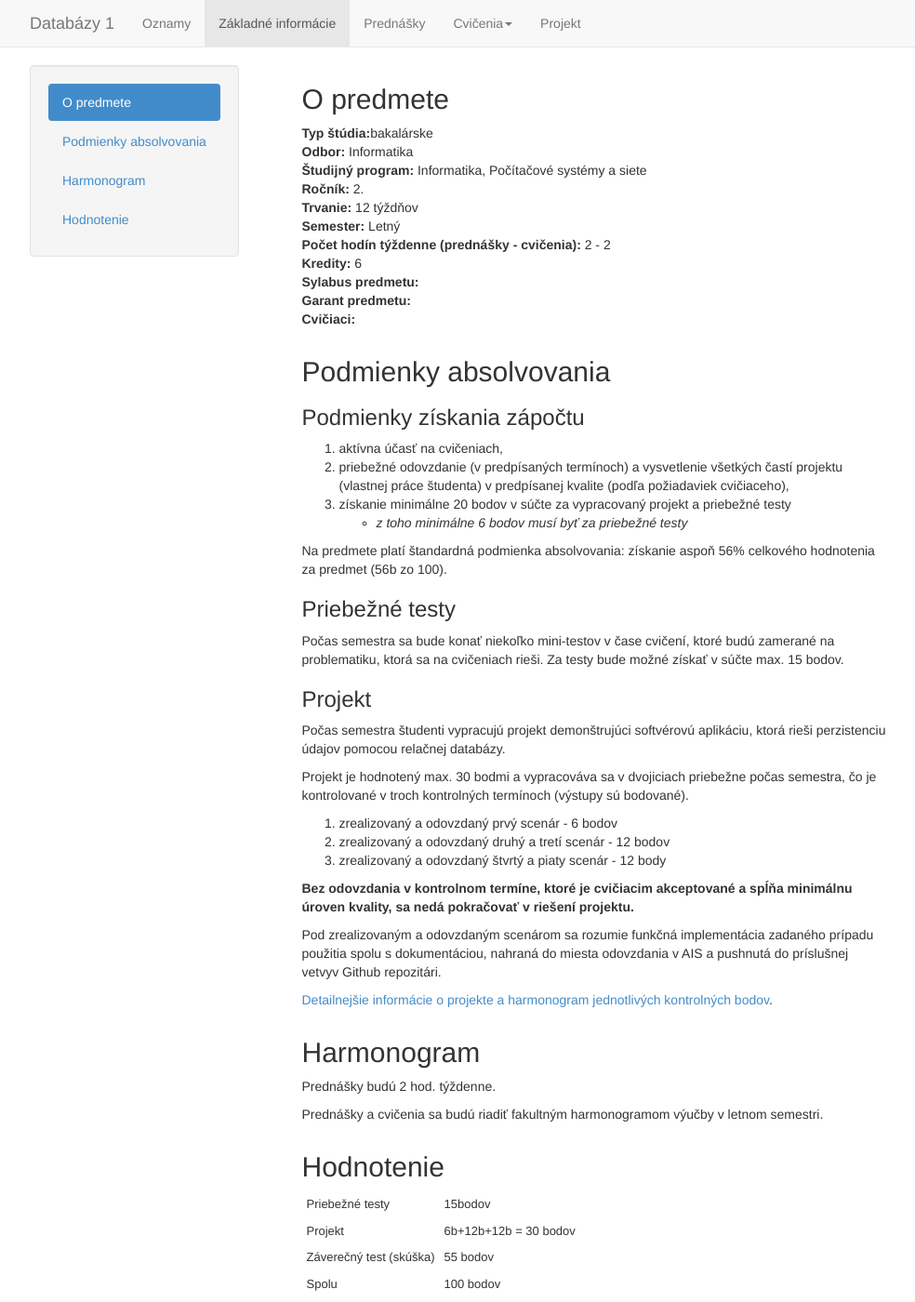
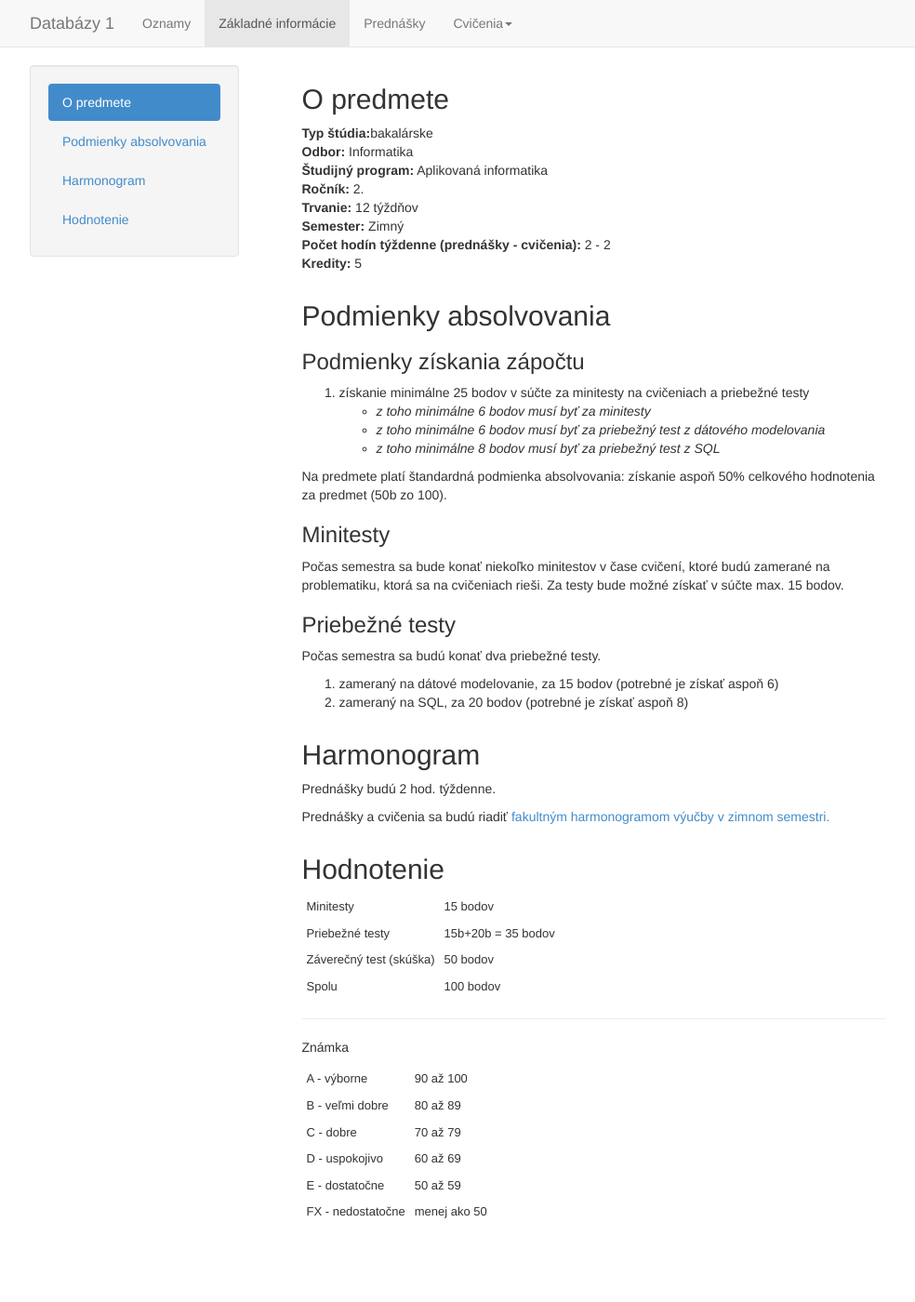
Before and after one commit to dbs-course/dbs-course.github.io, a Jekyll site: the page built from info/index.html, in a window 1280 px wide and 1400 px high. Shown: the whole window at 93% size, without its empty margins (38-1022 px from the left). Built offline with Jekyll 4.4.1, drawn with Linux system fonts in a browser that asks for light colours; nearby versions of some CDN libraries; some of the changed text lies outside the part shown.

Commit message:
Update info for FMFI 2021

```diff
--- a/_data/pages.yml
+++ b/_data/pages.yml
@@ -9,6 +9,3 @@
 
 - text: "Cvičenia"
   url: "/labs/"
-
-- text: "Projekt"
-  url: "/project/"
--- a/info/index.html
+++ b/info/index.html
@@ -19,15 +19,12 @@ title: Základné informácie
             <p>
               <b>Typ štúdia:</b>bakalárske<br/>
               <b>Odbor:</b> Informatika<br/>
-              <b>Študijný program:</b> Informatika, Počítačové systémy a siete<br/>
+              <b>Študijný program:</b> Aplikovaná informatika<br/>
               <b>Ročník:</b> 2.<br/>
               <b>Trvanie:</b> 12 týždňov<br/>
-              <b>Semester:</b> Letný<br/>
+              <b>Semester:</b> Zimný<br/>
               <b>Počet hodín týždenne (prednášky - cvičenia):</b> 2 - 2<br/>
-              <b>Kredity:</b> 6<br/>
-              <b>Sylabus predmetu:</b>&nbsp;<br/>
-              <b>Garant predmetu:</b>&nbsp;<br/>
-              <b>Cvičiaci:</b>
+              <b>Kredity:</b> 5<br/>
               <ul class="unstyled">
               </ul>
 	  </div>
@@ -37,31 +34,23 @@ title: Základné informácie
 	    <h2>Podmienky absolvovania</h2>
             <h3>Podmienky získania zápočtu</h3>
             <ol>
-              <li>aktívna účasť na cvičeniach,</li>
-              <li>priebežné odovzdanie (v predpísaných termínoch) a vysvetlenie všetkých častí projektu (vlastnej práce študenta)
-              v predpísanej kvalite (podľa požiadaviek cvičiaceho),</li>
-              <li>získanie minimálne 20 bodov v súčte za vypracovaný projekt a priebežné testy
-	      <ul><li><em>z toho minimálne 6 bodov musí byť za priebežné testy</em></li></ul></li>
+              <li>získanie minimálne 25 bodov v súčte za minitesty na cvičeniach a priebežné testy
+	      <ul><li><em>z toho minimálne 6 bodov musí byť za minitesty</em></li></ul></li>
+	      <ul><li><em>z toho minimálne 6 bodov musí byť za priebežný test z dátového modelovania</em></li></ul></li>
+	      <ul><li><em>z toho minimálne 8 bodov musí byť za priebežný test z SQL</em></li></ul></li>
             </ol>
-            <p>Na predmete platí štandardná podmienka absolvovania: získanie aspoň 56% celkového hodnotenia za predmet (56b zo 100).</p>
+            <p>Na predmete platí štandardná podmienka absolvovania: získanie aspoň 50% celkového hodnotenia za predmet (50b zo 100).</p>
+
+            <h3>Minitesty</h3>
+            <p>Počas semestra sa bude konať niekoľko minitestov v čase cvičení, ktoré budú zamerané na problematiku, ktorá sa na cvičeniach rieši. Za testy bude možné získať v súčte max. 15 bodov.
+            </p>
 
             <h3>Priebežné testy</h3>
-            <p>Počas semestra sa bude konať niekoľko mini-testov v čase cvičení, ktoré budú zamerané na problematiku, ktorá sa na cvičeniach rieši. Za testy bude možné získať v súčte max. 15 bodov.
-            </p>
-
-            <h3>Projekt</h3>
-            <p>Počas semestra študenti vypracujú projekt demonštrujúci softvérovú
-            aplikáciu, ktorá rieši perzistenciu údajov pomocou relačnej databázy.
-            </p>
-            <p>Projekt je hodnotený max. 30 bodmi a vypracováva sa v dvojiciach priebežne počas semestra, čo je kontrolované v troch kontrolných termínoch (výstupy sú bodované).</p>
-            <ol>
-            <li>zrealizovaný a odovzdaný prvý scenár - 6 bodov</li>
-            <li>zrealizovaný a odovzdaný druhý a tretí scenár - 12 bodov</li>
-            <li>zrealizovaný a odovzdaný štvrtý a piaty scenár - 12 body</li>
-            </ol>
-            <p><b>Bez odovzdania v kontrolnom termíne, ktoré je cvičiacim akceptované a spĺňa minimálnu úroven kvality, sa nedá pokračovať v riešení projektu.</b></p>
-            <p>Pod zrealizovaným a odovzdaným scenárom sa rozumie funkčná implementácia zadaného prípadu použitia spolu s dokumentáciou, nahraná do miesta odovzdania v AIS a pushnutá do príslušnej vetvyv Github repozitári.</p>
-            <p><a href="/project/">Detailnejšie informácie o projekte a harmonogram jednotlivých kontrolných bodov</a>.</p>
+            <p>Počas semestra sa budú konať dva priebežné testy.</p>
+	    <ol>
+		<li>zameraný na dátové modelovanie, za 15 bodov (potrebné je získať aspoň 6)</li>
+		<li>zameraný na SQL, za 20 bodov (potrebné je získať aspoň 8)</li>
+	    </ol>
 	</div>
 	</div> <!-- row -->
 
@@ -69,7 +58,7 @@ title: Základné informácie
 	<div class="col-md-9">
             <h2>Harmonogram</h2>
             <p>Prednášky budú 2 hod. týždenne.</p>
-            <p>Prednášky a cvičenia sa budú riadiť fakultným harmonogramom výučby v letnom semestri.</a></p>
+            <p>Prednášky a cvičenia sa budú riadiť <a href="https://zona.fmph.uniba.sk/studenti-a-studium/harmonogram-studia/">fakultným harmonogramom výučby v zimnom semestri.</a></p>
 
 	</div>
 	</div> <!-- row -->
@@ -79,16 +68,16 @@ title: Základné informácie
 	<h2>Hodnotenie</h2>
               <table style="font-size:13px" class="table-condensed">
                 <tr>
-                  <td>Priebežné testy</td>
-                  <td>15bodov</td>
+                  <td>Minitesty</td>
+                  <td>15 bodov</td>
                 </tr>
                 <tr>
-                  <td>Projekt</td>
-                  <td>6b+12b+12b = 30 bodov</td>
+                  <td>Priebežné testy</td>
+                  <td>15b+20b = 35 bodov</td>
                 </tr>
                 <tr>
                   <td>Záverečný test (skúška)</td>
-                  <td>55 bodov</td>
+                  <td>50 bodov</td>
                 </tr>
                 <tr>
                   <td>Spolu</td>
@@ -100,27 +89,27 @@ title: Základné informácie
               <table style="font-size:13px" class="table-condensed">
                 <tr>
                   <td>A - výborne</td>
-                  <td>92 až 100</td>
+                  <td>90 až 100</td>
                 </tr>
                 <tr>
                   <td>B - veľmi dobre</td>
-                  <td>83 až 91</td>
+                  <td>80 až 89</td>
                 </tr>
                 <tr>
                   <td>C - dobre</td>
-                  <td>74 až 82</td>
+                  <td>70 až 79</td>
                 </tr>
                 <tr>
                   <td>D - uspokojivo</td>
-                  <td>65 až 73</td>
+                  <td>60 až 69</td>
                 </tr>
                 <tr>
                   <td>E - dostatočne</td>
-                  <td>56 až 64</td>
+                  <td>50 až 59</td>
                 </tr>
                 <tr>
                   <td>FX - nedostatočne</td>
-                  <td>menej ako 56</td>
+                  <td>menej ako 50</td>
                 </tr>
               </table>
 	  </div>
```
